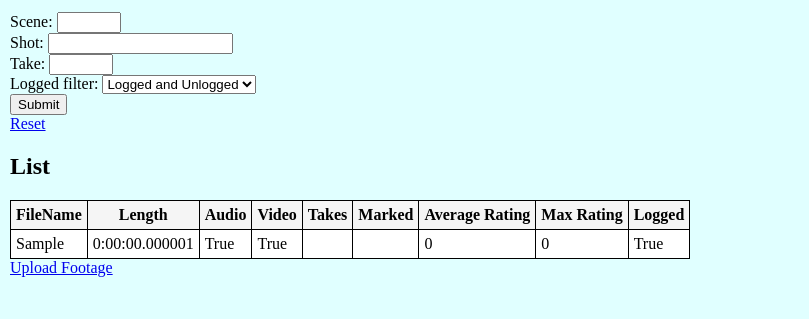
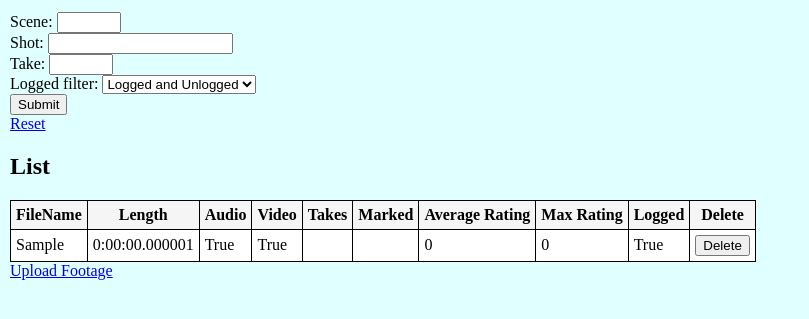
Before and after one commit to Walle10-0/the-reel-logger, a Django app: page /footage/ in a window 1280 px wide. Shown: the part 156-475 px from the top of the page, without its empty margins (0-809 px from the left). Run offline with Django 5.2, Linux system fonts and the light colour scheme; a user stored in the database is signed in; tables that the repository leaves empty hold one stand-in row (values such as "Sample post"); parts of the project's set-up code (start-up, migrations or seed data) failed here and were passed over.

Commit message:
quick fix for delete and upload

```diff
--- a/reel_logger/reel_logger_app/templates/footage_list.html
+++ b/reel_logger/reel_logger_app/templates/footage_list.html
@@ -24,6 +24,9 @@
         <th>Average Rating</th>
         <th>Max Rating</th>
         <th>Logged</th>
+        {% if user.is_authenticated %}
+          <th>Delete</th>
+        {% endif %}
       </tr>
       {% for footage in list %}
         <tr onclick="window.location='{% url 'Footage_Editor' footage.id %}';">
@@ -42,6 +45,14 @@
           <td>{{ footage.average_rating }}</td>
           <td>{{ footage.max_rating }}</td>
           <td>{{ footage.logged }}</td>
+          {% if user.is_authenticated %}
+            <td>
+              <form action="{% url 'Delete_Footage' footage.id %}" method="POST">
+                {% csrf_token %}
+                <button type="submit">Delete</button>
+              </form>
+            </td>
+          {% endif %}
         </tr>
       {% endfor %}
     </table>
--- a/reel_logger/reel_logger_app/urls.py
+++ b/reel_logger/reel_logger_app/urls.py
@@ -9,6 +9,7 @@ urlpatterns = [
     path('upload/', views.fileupload, name = "File_Uploads"),
     path('footage/', views.viewFootage, name = "View_Footage"),
     path("footage/<int:footage_id>/edit/", views.editFootage, name="Footage_Editor"),
+    path("footage/<int:pk>/delete/", views.FootageDeleteView.as_view(), name="Delete_Footage"),
     path("footage/<int:footage_id>/add take/", views.addTakeToFootage, name="Add_Take_To_Footage"),
     path("footage/<int:footage_id>/remove take/<int:take_scene>/<str:take_shot>/<int:take_no>/", views.deleteFootageTake, name="Remove_Take_From_Footage"),
     path("footage/<int:footage_id>/edit take/<int:take_scene>/<str:take_shot>/<int:take_no>/", views.editFootageTake, name="Edit_Take_In_Footage"),
--- a/reel_logger/reel_logger_app/views.py
+++ b/reel_logger/reel_logger_app/views.py
@@ -40,10 +40,10 @@ def fileupload(request):
             newfoot = Footage.objects.create(path=full_filename)
 
             if first == "":
-                first = str(newfoot.id) + "/edit/"
+                first = newfoot.id
         if first != "":
             messages.success(request, 'The files have been uploaded successfully.')
-            return redirect(first)
+            return redirect('Footage_Editor', first)
     return render(request, "upload.html")
 
 # ------------ footage ------------------
```
